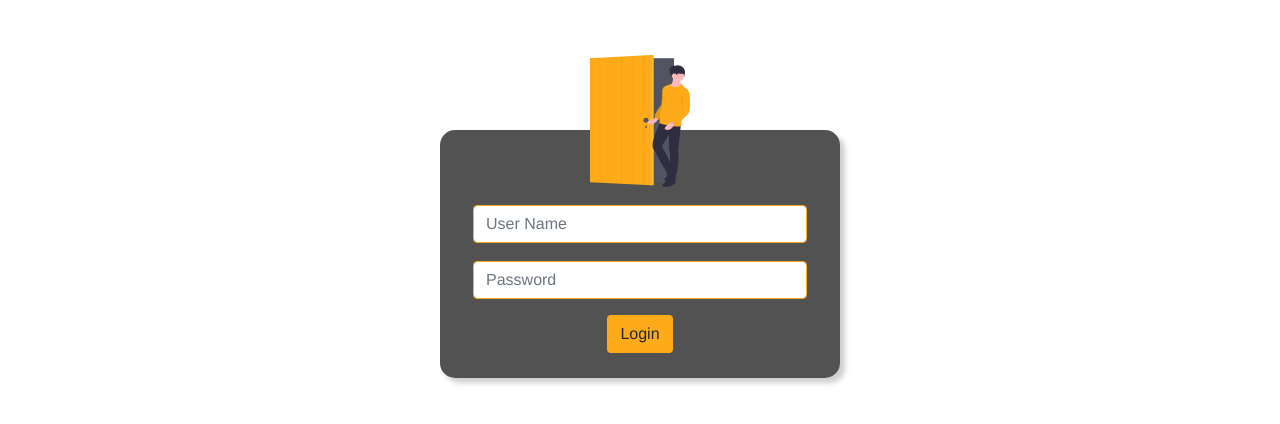
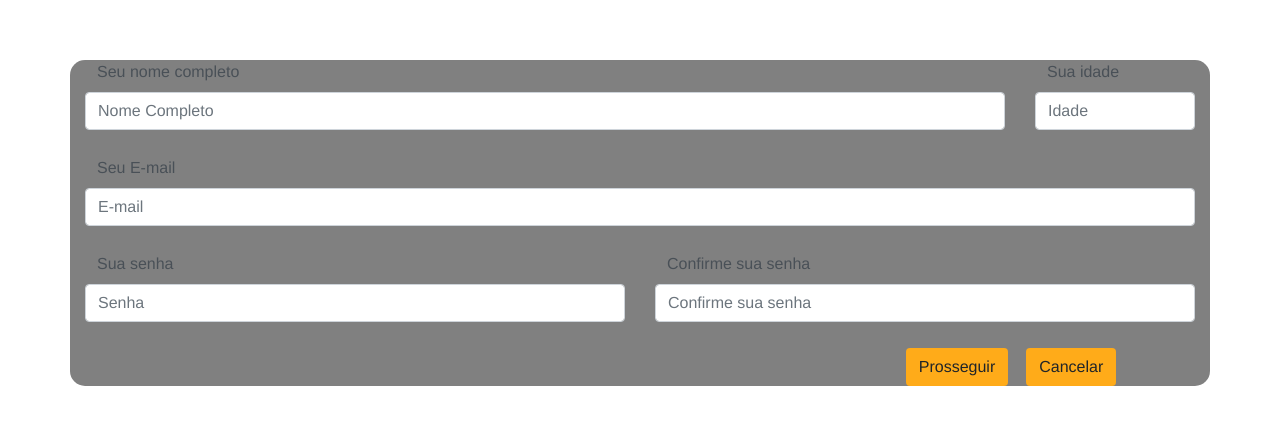
Before and after one commit to vigsoft410/dashboard-cria, a Vue app: page / in a window 1280 px wide. Shown: the top 424 px of the page. Built offline with nearby package versions, Linux system fonts and the light colour scheme.

Commit message:
Tela de cadastro

```diff
--- a/src/App.vue
+++ b/src/App.vue
@@ -1,16 +1,16 @@
 <template>
   <div id="app">
-    <Login />
+    <CadastroUsuario />
   </div>
 </template>
 
 <script>
-import Login from './components/Login.vue'
+import CadastroUsuario from './components/Cadastro-usuario.vue'
 
 export default {
   name: 'App',
   components: {
-    Login
+    CadastroUsuario,
   }
 }
 </script>
--- /dev/null
+++ b/src/components/Cadastro-usuario.vue
@@ -0,0 +1,83 @@
+<template>
+    <div id="cadastro" class="app">
+        <b-container class="main-container">
+            <b-row class="name">
+                <b-col class="col-10">
+                    <div class="form-group">
+                        <label for="imputName">Seu nome completo</label>
+                        <b-form-input class="form-control" placeholder="Nome Completo"></b-form-input>
+                    </div>
+                </b-col>
+            <b-col class="col-2">
+                    <div class="form-group">
+                        <label for="imputAge"> Sua idade </label>
+                        <b-form-input type="number" placeholder="Idade"></b-form-input>
+                    </div>
+                </b-col>
+            </b-row>
+            <b-row class="email">
+                <b-col class="col-12">
+                    <div class="form-group">
+                        <label for="inputEmail"> Seu E-mail </label>
+                        <b-form-input type="email" placeholder="E-mail"></b-form-input>
+                    </div>
+                </b-col>
+            </b-row>
+            <b-row class="senha">
+                <b-col class="col-6">
+                    <div class="form-group">
+                        <label for="inputPassword"> Sua senha </label>
+                        <b-input type="password" placeholder="Senha"></b-input>
+                    </div>
+                </b-col>
+                <b-col class="col-6">
+                    <div class="form-group">
+                        <label for="inputConfirmPassword"> Confirme sua senha </label>
+                        <b-input type="password" placeholder="Confirme sua senha"></b-input>
+                    </div>
+                </b-col>
+            </b-row>
+            <b-row class="button justify-content-end">
+                <b-col class="col-4 ">
+                    <b-button class="accept btn btn-warning">Prosseguir</b-button>
+                    <b-button class="cancel btn btn-warning">Cancelar</b-button>
+                </b-col>
+            </b-row>
+        </b-container>
+    </div>
+</template>
+
+<script>
+    export default {
+
+    }
+</script>
+
+<style>
+    #cadastro .row{
+        margin-bottom: 10px;
+    }
+    #cadastro .btn {
+        margin-right: 18px;
+    }
+    #cadastro .btn-warning {
+        background-color: #ffab19;
+        border-color: #ffab19d3;
+    }
+    #cadastro .form-control:focus {
+        box-shadow: 0 0 0 0.1rem #feb04ba2;
+        border-color: #feb04ba2;
+    }
+    .main-container{
+        max-width: 900px;
+        background-color: gray;
+        border-radius: 15px;
+    }
+    #cadastro .form-group {
+        text-align: left;
+    }
+    label{
+        color: #495057;
+        padding-left: 12px;
+    }
+</style>
--- a/src/components/Login.vue
+++ b/src/components/Login.vue
@@ -1,7 +1,7 @@
 <template>
     <div id='login' class="app">
         <div class="modal-dialog text-center">
-            <div class="col-sm-8 main-section teste">
+            <div class="col-sm-8 main-section">
                 <div class="modal-content">
 
                     <form class="col-12">
@@ -15,6 +15,7 @@
                             <input type="password" class="form-control" placeholder="Password">
                         </div>
                         <button type="submit" class="btn btn-warning"> Login </button>
+                        <button type="submit" class="btn btn-warning"> Register </button>
                     </form>
 
                 </div> <!-- End of Modal Content -->
@@ -36,10 +37,6 @@ export default {
 </script>
 
 <style>
-    #login .title-h1 {
-        color: #ffab19;
-        padding-top: 15px;
-    }
     #login .main-section {
         margin: 0 auto;
         margin-top: 130px;
@@ -54,28 +51,22 @@ export default {
         width: 100px;
     }
     #login .modal-content {
-        background-color: #3b3b3be1;
         padding: 0 18px;
         box-shadow: 5px 5px 5px #bfbfbfbe;
         border-radius: 15px;
-        border: 0;
     }
-    #login .form-control {
-        /* background-color: #3b3b3be1; */
-        border: 1px solid #ffab19;
-        /* color: #ffbb46; */
-    }
-    #login .form-control:focus {
+    .form-control:focus {
         box-shadow: 0 0 0 0.1rem #feb04ba2;
-    }
-    #login .btn-warning {
-        background-color: #ffab19;
-        border-color: #ffab19d3;
     }
     #login .form-group {
         margin-top: 18px;
     }
-    #login .btn {
+    .btn-warning {
+        background-color: #ffab19;
+        border-color: #ffab19d3;
+    }
+    .btn {
         margin-bottom: 25px;
+        margin-right: 18px;
     }
 </style>
```
